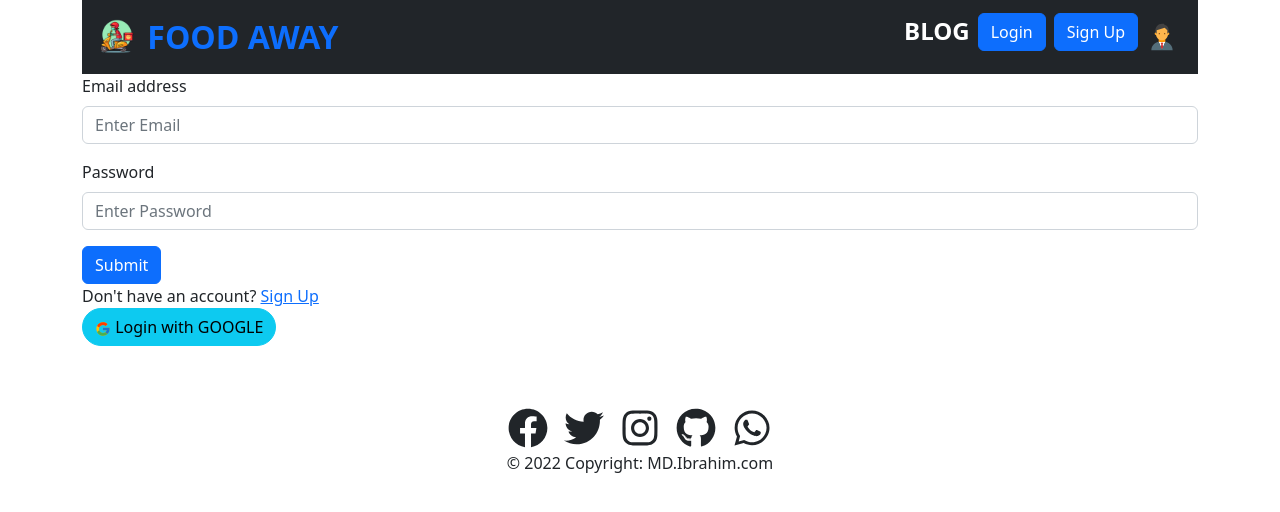
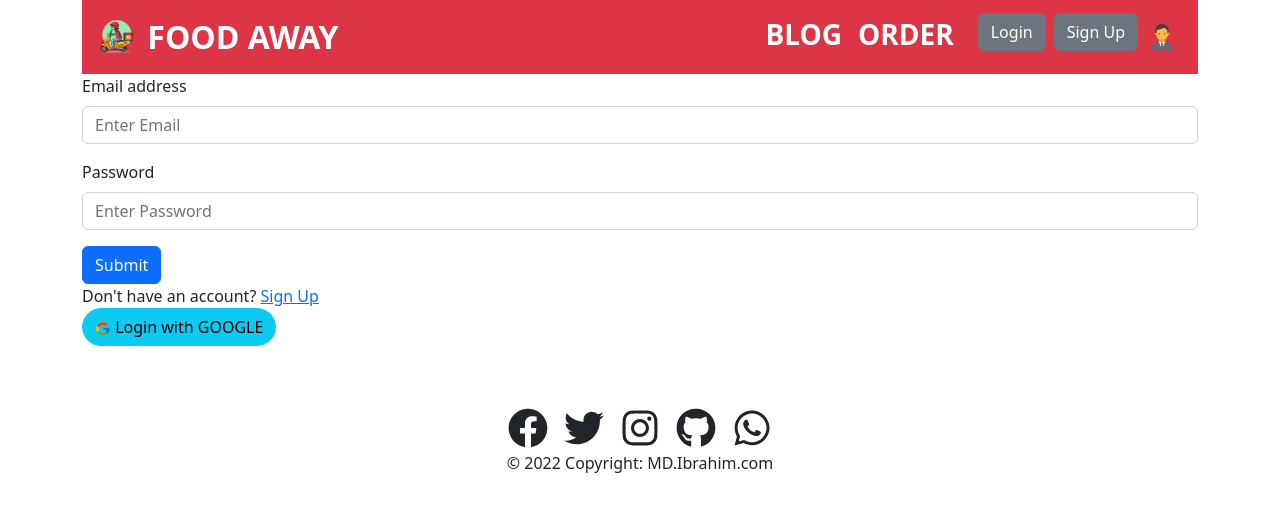
Before and after one commit to ibrahimkhalilullahshafi/Food-away, a React (Create React App) app: page /login in a window 1280 px wide. Shown: the top 512 px of the page. Built offline with nearby package versions, Linux system fonts and the light colour scheme; no server answers.

Commit message:
readme files edited

```diff
--- a/src/components/Fixed-components/Header/Header.js
+++ b/src/components/Fixed-components/Header/Header.js
@@ -21,10 +21,10 @@ const Header = () => {
 
     return (
 
-        <Navbar className='container' collapseOnSelect expand="lg" bg="dark" variant="light">
+        <Navbar className='container' collapseOnSelect expand="lg" bg="danger" variant="light">
             <Container>
 
-                <Navbar.Brand><Link to={'/'} className="text-decoration-none fs-2 fw-bold"><img
+                <Navbar.Brand><Link to={'/'} className="text-white text-decoration-none fs-2 fw-bold"><img
                     alt=""
                     src={logo}
                     width="45"
@@ -39,17 +39,20 @@ const Header = () => {
                     <Nav>
                         <Nav>
                             <Nav className="me-auto">
-                                <Nav><Link to='/blog' className="text-decoration-none fw-semibold fs-4 text-white">BLOG</Link></Nav>
+                                <Nav><Link to='/blog' className="text-decoration-none fw-semibold fs-3 text-white">BLOG</Link></Nav>
+                            </Nav>
+                            <Nav className="me-auto">
+                                <Nav><Link to='/orders' className="text-decoration-none fw-semibold fs-3 text-white mx-3">ORDER</Link></Nav>
                             </Nav>
                             {
                                 user?.uid ?
                                     <><span className='ms-2 mt-2'>{user?.displayName}</span>
-                                        <Button onClick={handleLogOut} variant="primary" className='ms-2 mb-3'>Log Out</Button>
+                                        <Button onClick={handleLogOut} variant="secondary" className='ms-2 mb-3'>Log Out</Button>
                                     </>
                                     :
                                     <>
-                                        <Link to="/login" className="text-decoration-none ms-2"><Button>Login</Button></Link>
-                                        <Link to="/signup" className="text-decoration-none ms-2"><Button>Sign Up</Button></Link>
+                                        <Link to="/login" className="text-decoration-none ms-2"><Button variant="secondary">Login</Button></Link>
+                                        <Link to="/signup" className="text-decoration-none ms-2"><Button variant="secondary">Sign Up</Button></Link>
                                     </>
                             }
                         </Nav>
--- a/src/components/Home/Home.js
+++ b/src/components/Home/Home.js
@@ -24,7 +24,7 @@ const Home = () => {
                 ></Services>
                 )}
             </div>
-            <Link to="/services" className='d-flex justify-content-center'><Button className='w-10px' variant="primary">See all</Button></Link>
+            <Link to="/services" className='d-flex justify-content-center text-decoration-none'><Button className='w-10px' variant="danger">See all</Button></Link>
             <div className='d-flex flex-row'>
                 <div className='mx-3 my-5 text-center justify-content-evenly'>
                     <img className='img-fluid' src={pic1} alt="" />
--- a/src/components/Shared-components/AllServices/AllServices.js
+++ b/src/components/Shared-components/AllServices/AllServices.js
@@ -23,7 +23,7 @@ const AllServices = () => {
                                     <>{service.description}</>
                                 }
                             </Card.Text>
-                            <Link to={`/services/${service._id}`}><Button className='w-100' variant="primary">Details</Button></Link>
+                            <Link to={`/services/${service._id}`}><Button className='w-100' variant="danger">Details</Button></Link>
                         </Card.Body>
                     </Card >
                 )}
--- a/src/components/Shared-components/CheckOut/CheckOut.js
+++ b/src/components/Shared-components/CheckOut/CheckOut.js
@@ -51,9 +51,7 @@ const Checkout = () => {
                         <Card.Img variant="top" src={image} />
                         <Card.Body>
                             <Card.Title className='text-center'>{name}</Card.Title>
-                            <Card.Text>
-                                <h3 className='text-center'>Price:{price}</h3>
-                            </Card.Text>
+                            <p className='text-center fs-5 fw-bold'>Price:{price}</p>
                             <Form onSubmit={handleOrder}>
                                 <Form.Group className="mb-3" controlId="formBasicEmail">
                                     <Form.Label>Full Name</Form.Label>
@@ -71,7 +69,7 @@ const Checkout = () => {
                                     <Form.Label>Message</Form.Label>
                                     <Form.Control name="message" as="textarea" rows={3} placeholder="Leave a message" required />
                                 </Form.Group>
-                                <Button variant="primary" type="submit">
+                                <Button variant="danger" type="submit">
                                     Place Order
                                 </Button>
                             </Form>
--- a/src/components/Shared-components/Order/Order.js
+++ b/src/components/Shared-components/Order/Order.js
@@ -1,8 +1,27 @@
-import React from 'react';
+import React, { useContext, useEffect, useState } from 'react';
+import { AuthContext } from '../../../context/AuthProvider/AuthProvider';
+// import OrderRow from './OrderRow';
 
 const Order = () => {
+    const { user } = useContext(AuthContext);
+    const [orders, setOrders] = useState({})
+
+    useEffect(() => {
+        fetch(`http://localhost:5000/orders?email=${user.email}`)
+            .then(res => res.json())
+            .then(data => setOrders(data))
+
+    }, [user?.email])
     return (
         <div>
+            <h1 className='text-center'>Order List</h1>
+            <h4>you have {orders.length} orders</h4>
+            {/* {
+                orders.map(order => <OrderRow
+                    key={order._id}
+                    order={order}
+                ></OrderRow>)
+            } */}
 
         </div>
     );
--- /dev/null
+++ b/src/components/Shared-components/Order/OrderRow.js
@@ -0,0 +1,20 @@
+// import React from 'react';
+// import { Table } from 'react-bootstrap';
+
+
+// const OrderRow = ({ order }) => {
+//     const { serviceName, customer, price, cell } = order;
+//     return (
+//         <div>
+//             <Table striped bordered hover><tr>
+//                 <td>{serviceName}</td>
+//                 <td>{customer}</td>
+//                 <td>{price}</td>
+//                 <td>{cell}</td>
+//             </tr></Table>
+
+//         </div>
+//     );
+// };
+
+// export default OrderRow;
--- a/src/components/Shared-components/Services/Services.js
+++ b/src/components/Shared-components/Services/Services.js
@@ -19,7 +19,7 @@ const Services = ({ service }) => {
                         <>{service.description}</>
                     }
                 </Card.Text>
-                <Link to={`/services/${service._id}`}><Button className='w-100' variant="primary">Details</Button></Link>
+                <Link to={`/services/${service._id}`}><Button className='w-100' variant="danger">Details</Button></Link>
             </Card.Body>
         </Card >
     );
```
Also changed, not shown: src/Routes/Routes.js (+6 -1 lines), src/components/Shared-components/Review/Review.js (added, +28 -0 lines), src/components/Shared-components/ServiceDetail/ServiceDetail.js (+49 -3 lines), 1 other file (tests, documents, lock files or other folders).
